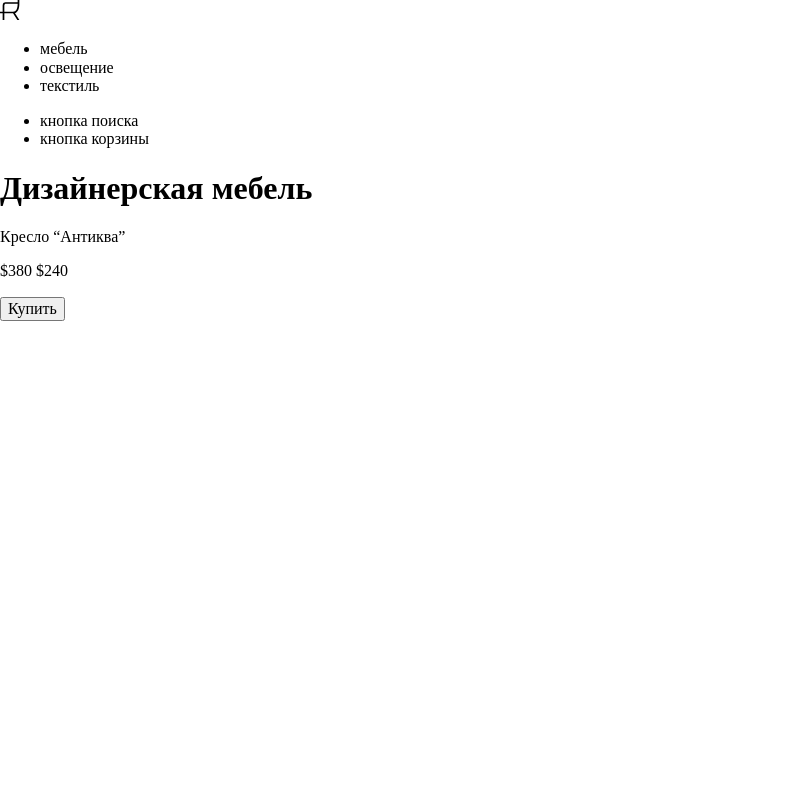
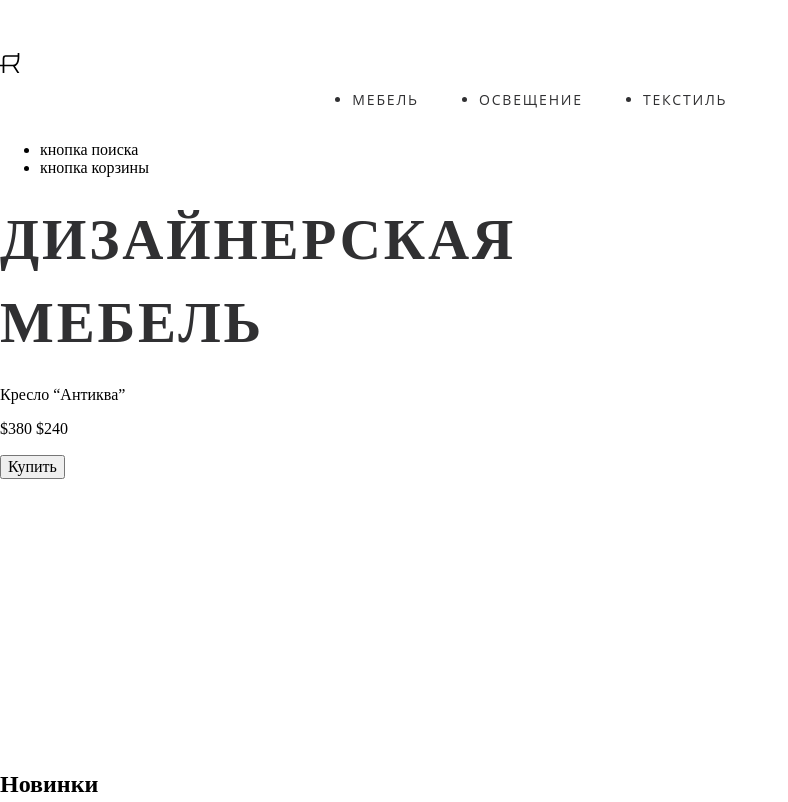
Before and after one commit to Serdsj/designer-furniture, a plain HTML site: page index.html in a window 1280 px wide. Shown: the top 802 px of the page, without its empty margins (0-788 px from the left). Drawn offline with Linux system fonts and the light colour scheme.

Commit message:
верстка и css до глобальных изменений

```diff
--- a/css/style.css
+++ b/css/style.css
@@ -1,8 +1,76 @@
-.desinger-of-furniture{
+
+
+
+
+
+.background {
+
+  width: 1447px;
+  height: 751px;
+  flex-shrink: 0;
   background-image: url(/fonts/theFirtst-Background.png);
   background-repeat: no-repeat;
-  background-position: top;
-  width: 1447px;
+  background-size: auto;
+  background-color: lightgray 50%;
+  background-position: right;
+
+}
+
+
+
+/* .right-side{
+  width: 524px;
 height: 751px;
 flex-shrink: 0;
+background-image: url(/fonts/theFirtst-Background.png);
+  background-repeat: no-repeat;
+  background-size: cover;
+  background-color: lightgray 50%;
+  background-position: center;
+} */
+
+nav {
+  display: flex;
+  flex-direction: row;
+  justify-content: flex-start;
+  align-items: center;
 }
+
+.list-of-magazine {
+  display: flex;
+ gap: 0 60px;
+ margin-left: 293px;
+  margin-top: 90px;
+
+}
+
+.list-of-items {
+  color: #303032;
+font-family: Open Sans;
+font-size: 14px;
+font-style: normal;
+font-weight: 400;
+line-height: normal;
+letter-spacing: 1.82px;
+text-transform: uppercase;
+
+}
+
+.logo {
+  fill: #000;
+  width: 19.365px;
+  height: 20px;
+  flex-shrink: 0;
+}
+
+
+.the-first-title{
+  color: #303032;
+  font-family: Playfair Display;
+  font-size: 57px;
+  font-style: normal;
+  font-weight: 700;
+  line-height: 145%; /* 82.65px */
+  letter-spacing: 2.85px;
+  text-transform: uppercase;
+}
--- a/index.html
+++ b/index.html
@@ -11,14 +11,17 @@
   </head>
 
   <body>
+
       <header class="page-header"> <!-- heador это шапка  Заголовок сайта-->
-      <div class="firts-box">
-        <div class="left-site">
-        <nav> <!-- В контейнер <nav> помещаются основные ссылки, по которым пользователь сможет быстро перейти на нужный раздел сайта.-->
-          <a class="logo" href="#"> <img class="logo-img" src="img/logo.svg" alt="logo">
+        <div class="background">
+
+          <nav class="nav"> <!-- В контейнер <nav> помещаются основные ссылки, по которым пользователь сможет быстро перейти на нужный раздел сайта.-->
+            <a class="logo" href="#"> <img class="logo-img" src="img/logo.svg"
+                alt="logo">
             </a>
             <ul class="list-of-magazine">
-            <li class="list-of-items"> <a href="#" title="мебель ахпер"> мебель
+              <li class="list-of-items"> <a href="#" title="мебель ахпер">
+                  мебель
                 </a></li> <!-- <a> это тег для работы с ссылками внутри него href туда сому ссылку пихаем в нашем случае заглушка, title это то будет выводиться при наведении курсора -->
               <li class="list-of-items"> <a href="#" title="освещение ахпер">
                   освещение </a></li>
@@ -26,19 +29,16 @@
                   текстиль </a></li>
             </ul>
           </nav>
-      </div>
+
+
           <ul class="buttoms">
             <li class="buttom-of-search"> <a href="5" title="кнопка поиска"></a>
               <span> кнопка поиска </span></li> <!-- С помощью тега <span> можно выбрать часть текста или другой информации в блоке и стилизовать её. типа как <div> только для слов -->
             <li class="buttom-of-buys"> <a href="4" title="кнопка корзины"></a>
               <span> кнопка корзины </span></li>
           </ul>
-      </div>
-    </header>
-
-    <main class="page-main">
-      <section class="desinger-of-furniture">
-        <h1>Дизайнерская мебель</h1>
+          <section class="desinger-of-furniture"> <!--  эту канитель я перенес из майна так как не знаю куда ее деть  -->
+            <h1><span class="the-first-title"> Дизайнерская <br>мебель </span></h1>
             <div class="armchair-background-picture"></div>
             <div class="item-and-prices-armchair">
               <p>Кресло “Антиква”</p>
@@ -46,6 +46,11 @@
               <button class="button-buy" type="button">Купить</button>
             </div>
           </section>
+
+      </div>
+      </header>
+
+    <main class="page-main">
 
       <section class="center-of-page">
         <h2>Новинки</h2>
@@ -83,7 +88,7 @@
         </div>
       </section>
 
-      <section class="feedback">
+      <div class="feed-back">
         <div class="client-picture"></div>
         <div class="student">
           <p> Елена Новикова</p>
@@ -93,7 +98,7 @@
             заказывала в конце 2016 года. Держится великолепно. Спасибо, большое
             сотрудникам этого чудесного магазина.»</p>
         </div>
-      </section>
+      </div>
 
       <section class="last-chance">
         <div class="assortment">
@@ -108,24 +113,24 @@
           <ul class="list-cards">
             <li class="cards-item"> <p> Стул «Карамель»</p> <p> <span
                   class="more-cheap-price"> $195</span> $240 </p>
-              <img src="">
+              <img src="img" alt="">
               <button class="button-buy" type="button">Купить</button>
             </li>
             <li class="cards-item"> <p>Стул «Облако»</p> <p> <span
                   class="more-cheap-price">$200</span> $250 </p>
-              <img src="">
+              <img src="img" alt="">
             </li>
             <li class="cards-item"> <p>Стул «Сова»</p> <p> <span
                   class="more-cheap-price">$240</span> $260 </p>
-              <img src="">
+              <img src="img" alt="">
             </li>
             <li class="cards-item"> <p>Стул «Мая»</p> <p> <span
                   class="more-cheap-price">$280</span> $330 </p>
-              <img src="">
+              <img src="img" alt="">
             </li>
             <li class="cards-item"> <p>Стул «Месси»</p> <p> <span
                   class="more-cheap-price">$280</span> $305 </p>
-              <img src="">
+              <img src="img" alt="">
             </li>
           </ul>
         </div>
@@ -146,20 +151,23 @@
                 КОНТАКТЫ </a></li>
             <li class="ltem-services"> <a href="4">
                 ГАРАНТИИ </a></li>
-            <div class="last-info">
+            <li> <div class="last-info">
                 <p class="contact-info">
-                <img src="">
-                <a href="+7(495) 205-28-14"> +7(495) 205-28-14</a>
-                <img src="">
+                  <img src="img" alt="">
+                  <a href="tel:+7(495)205-28-14"> +7(495) 205-28-14</a>
+                  <img src="img" alt="">
                   <a href="callium@gmail.com"> callium@gmail.com</a>
                 </p>
               </div>
+            </li>
           </ul>
         </div>
 
       </section>
 
 
+
+
     </footer>
   </body>
 </html>
```
Also changed, not shown: img/buttom-of-search.svg (added), img/rectangle.svg (added), img/subtract.svg (added). Lines whose indentation alone changed are shown as unchanged.
